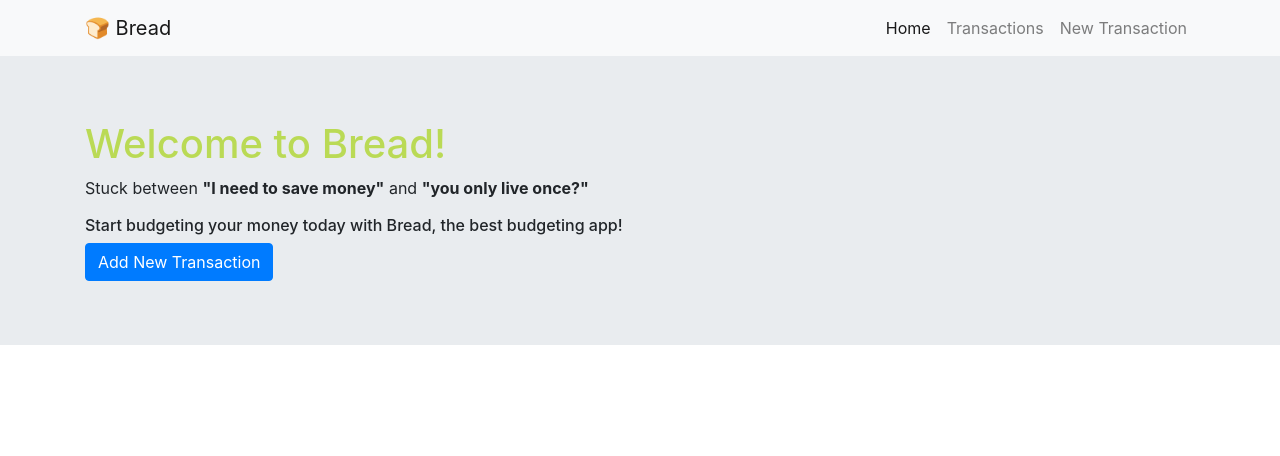
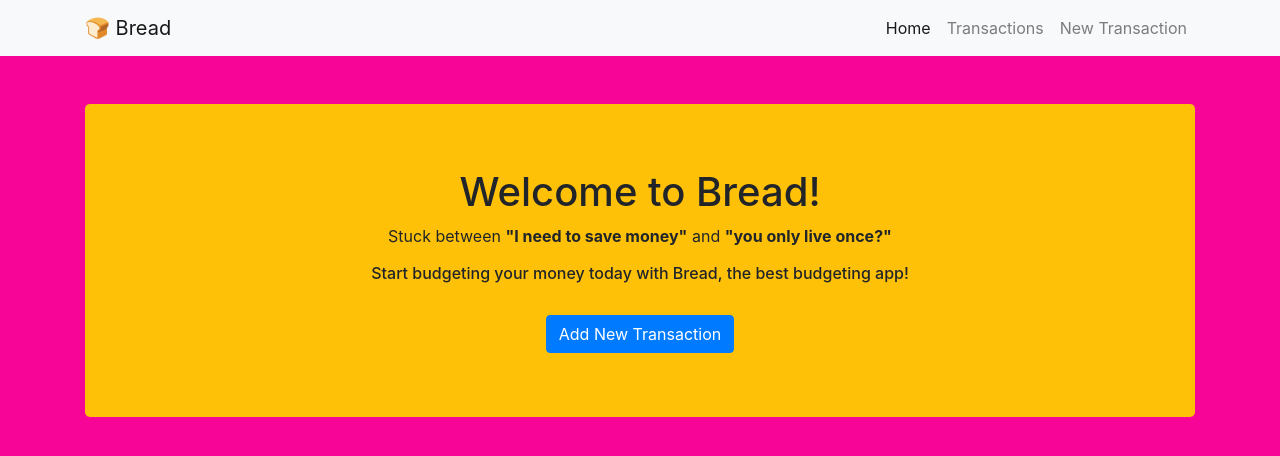
Before and after one commit to Tpichardo/Budget-Bread-react, a React (Create React App) app: page / in a window 1280 px wide. Shown: the top 456 px of the page. Built offline with nearby package versions, Linux system fonts and the light colour scheme; no server answers.

Commit message:
add styling

```diff
--- a/public/index.html
+++ b/public/index.html
@@ -25,7 +25,7 @@
   <title>React App</title>
 </head>
 
-<body>
+<body class='body-color'>
   <noscript>You need to enable JavaScript to run this app.</noscript>
   <div id="root"></div>
   <!--
--- a/src/App.scss
+++ b/src/App.scss
@@ -1,44 +1,5 @@
-// .App {
-//   text-align: center;
-// }
+$hotPink: #f70596;
 
-// .App-logo {
-//   height: 40vmin;
-//   pointer-events: none;
-// }
-
-// @media (prefers-reduced-motion: no-preference) {
-//   .App-logo {
-//     animation: App-logo-spin infinite 20s linear;
-//   }
-// }
-
-// .App-header {
-//   background-color: #282c34;
-//   min-height: 100vh;
-//   display: flex;
-//   flex-direction: column;
-//   align-items: center;
-//   justify-content: center;
-//   font-size: calc(10px + 2vmin);
-//   color: white;
-// }
-
-// .App-link {
-//   color: #61dafb;
-// }
-
-// @keyframes App-logo-spin {
-//   from {
-//     transform: rotate(0deg);
-//   }
-//   to {
-//     transform: rotate(360deg);
-//   }
-// }
-
-$myColor: #bada55;
-
-h1 {
-  color: $myColor;
+.body-color {
+  background: $hotPink;
 }
--- a/src/Components/EditTransactionForm.js
+++ b/src/Components/EditTransactionForm.js
@@ -95,13 +95,13 @@ function EditTransactionForm(props) {
                         as="textarea"
                         rows={3} />
                 </Form.Group>
-                <Button variant='outline-primary' type='submit'>
+                <Button variant='primary' type='submit'>
                     Submit Change
                 </Button>
             </Form>
             <br />
             <Link to={`/transactions/${index}`}>
-                <Button variant='outline-primary'>
+                <Button variant='primary'>
                     Back
                 </Button>
             </Link>
--- a/src/Components/NewTransactionForm.js
+++ b/src/Components/NewTransactionForm.js
@@ -75,7 +75,7 @@ function NewTransactionForm(props) {
                         as="textarea"
                         rows={3} />
                 </Form.Group>
-                <Button variant="outline-primary" type="submit">
+                <Button variant="primary" type="submit">
                     Submit
                 </Button>
             </Form>
--- a/src/Components/Transaction.js
+++ b/src/Components/Transaction.js
@@ -6,7 +6,7 @@ import Container from 'react-bootstrap/Container';
 const Transaction = ({ transaction, index }) => {
     return (
         <Container>
-            <Table striped hover size="sm" >
+            <Table striped hover size="sm" className='bg-light' >
                 <thead>
                     <tr>
                         <th className='col-1'>Date</th>
@@ -18,7 +18,6 @@ const Transaction = ({ transaction, index }) => {
                     <tr>
                         <td>{transaction.date}</td>
                         <td className='text-center'><Link to={`/transactions/${index}`}>{transaction.name}</Link></td>
-                        {/* <td className='text-center'>{Number(transaction.amount).toFixed(2)}</td> */}
                         {transaction.amount > 0 ? <td className='text-center text-success'>{Number(transaction.amount).toFixed(2)}</td> : <td className='text-center text-danger'>{Number(transaction.amount).toFixed(2)}</td>}
                     </tr>
                 </tbody>
--- a/src/Components/Transactions.js
+++ b/src/Components/Transactions.js
@@ -11,7 +11,7 @@ const Transactions = ({ transactions }) => {
     return (
         <div>
             <Container>
-                {total > 1000 ? <h1 style={{ color: "green" }}>Bank Account Total: ${total.toFixed(2)}</h1> : <h1 style={{ color: "red" }}>Bank Account Total: ${total.toFixed(2)}</h1>}
+                {total > 1000 ? <h1 style={{ color: "green", backgroundColor: "#ffffff" }}>Bank Account Total: ${total.toFixed(2)}</h1> : <h1 style={{ color: "red", backgroundColor: "#ffffff" }}>Bank Account Total: ${total.toFixed(2)}</h1>}
             </Container>
             {transactions.map((transaction, index) => {
                 return <Transaction key={index} transaction={transaction} index={index} />
--- a/src/Pages/Home.js
+++ b/src/Pages/Home.js
@@ -4,18 +4,19 @@ import { Link } from 'react-router-dom';
 
 const Home = () => {
     return (
-        <Jumbotron fluid>
-            <Container>
+        <Container>
+            <Jumbotron className='text-center bg-warning mt-5'>
                 <h1>Welcome to Bread!</h1>
                 <p>Stuck between <strong>"I need to save money"</strong> and <strong>"you only live once?"</strong></p>
                 <h6>Start budgeting your money today with Bread, the best budgeting app!</h6>
+                <br />
                 <Link to='/transactions/new'>
                     <Button>
                         Add New Transaction
                     </Button>
                 </Link>
-            </Container>
-        </Jumbotron>
+            </Jumbotron>
+        </Container>
     )
 }
 
```
